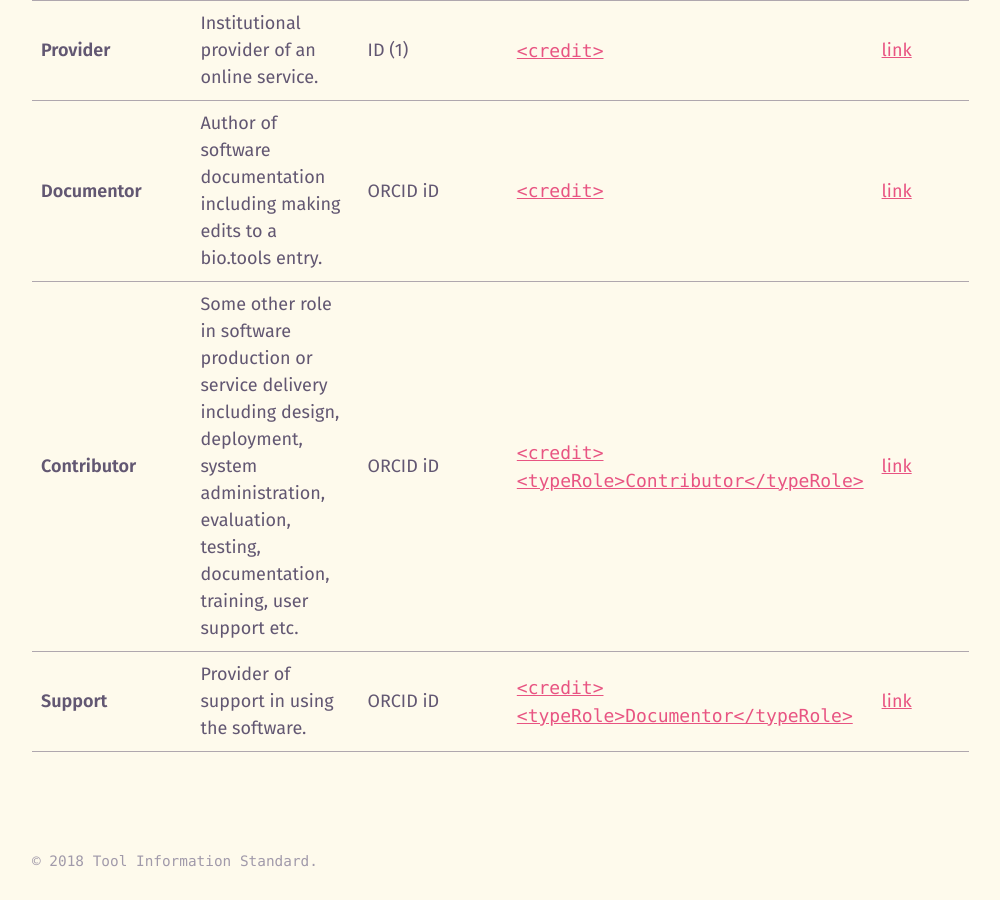
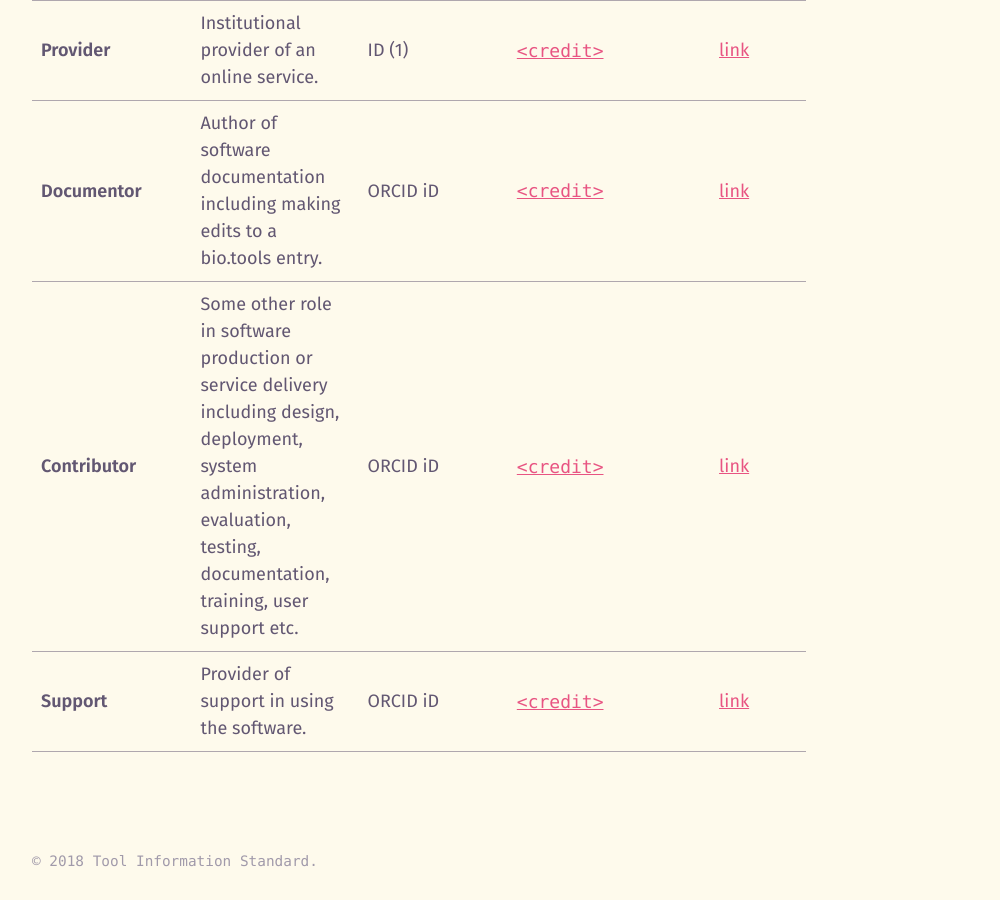
Before and after one commit to bio-tools/Tool-Information-Standards, a Jekyll site: the page built from docs/biotoolsCore.md, in a window 1280 px wide and 900 px high, scrolled down 8569 px. Shown: the whole window, without its empty margins (40-1040 px from the left). Built offline with Jekyll 4.4.1, drawn with Linux system fonts in a browser that asks for light colours; our own code applies the rules of GitHub Pages for plain Markdown files.

Commit message:
more simplifications

```diff
--- a/docs/biotoolsCore.md
+++ b/docs/biotoolsCore.md
@@ -68,5 +68,5 @@ Attribute | Description | Format | biotoolsSchema | Guideline
 **Maintainer**                  | Maintainer of a mature software providing packaging, patching, distribution etc.               | ORCID iD     | [``<credit>``](http://bio-tools.github.io/biotoolsSchema/#Link15) | [link](http://biotools.readthedocs.io/en/latest/curators_guide.html#credits-group)
 **Provider**                    | Institutional provider of an online service.                                                   | ID (1)       | [``<credit>``](http://bio-tools.github.io/biotoolsSchema/#Link15) | [link](http://biotools.readthedocs.io/en/latest/curators_guide.html#credits-group)
 **Documentor**                  | Author of software documentation including making edits to a bio.tools entry.                  | ORCID iD     | [``<credit>``](http://bio-tools.github.io/biotoolsSchema/#Link15) | [link](http://biotools.readthedocs.io/en/latest/curators_guide.html#credits-group)
-**Contributor**                 | Some other role in software production or service delivery including design, deployment, system administration, evaluation, testing, documentation, training, user support etc. | ORCID iD     | [``<credit><typeRole>Contributor</typeRole>``](http://bio-tools.github.io/biotoolsSchema/#Link15) | [link](http://biotools.readthedocs.io/en/latest/curators_guide.html#credits-group)
-**Support**                     | Provider of support in using the software.                                                     | ORCID iD     | [``<credit><typeRole>Documentor</typeRole>``](http://bio-tools.github.io/biotoolsSchema/#Link15) | [link](http://biotools.readthedocs.io/en/latest/curators_guide.html#credits-group)
+**Contributor**                 | Some other role in software production or service delivery including design, deployment, system administration, evaluation, testing, documentation, training, user support etc. | ORCID iD     | [``<credit>``](http://bio-tools.github.io/biotoolsSchema/#Link15) | [link](http://biotools.readthedocs.io/en/latest/curators_guide.html#credits-group)
+**Support**                     | Provider of support in using the software.                                                     | ORCID iD     | [``<credit>``](http://bio-tools.github.io/biotoolsSchema/#Link15) | [link](http://biotools.readthedocs.io/en/latest/curators_guide.html#credits-group)
```
